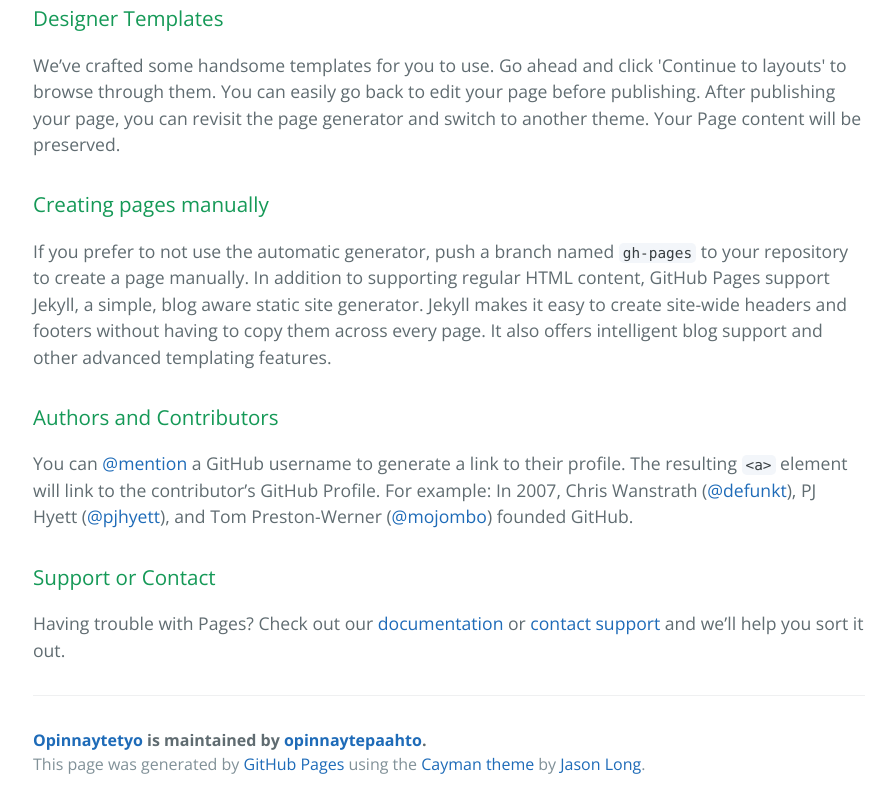
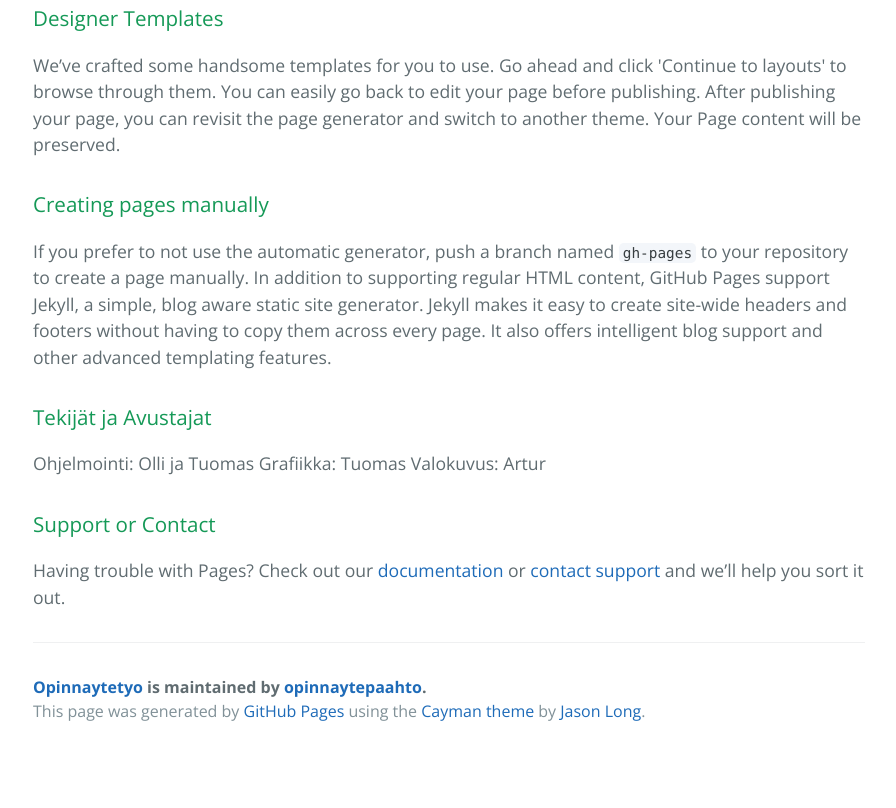
Before and after one commit to opinnaytepaahto/Opinnaytetyo, a plain HTML site: page index.html in a window 1280 px wide. Shown: the part 551-1359 px from the top of the page, without its empty margins (191-1087 px from the left). After the commit the page ends 1306 px from the top, so only its background shows below. Drawn offline with nearby package versions, Linux system fonts and the light colour scheme.

```diff
--- a/index.html
+++ b/index.html
@@ -35,9 +35,11 @@
 <p>If you prefer to not use the automatic generator, push a branch named <code>gh-pages</code> to your repository to create a page manually. In addition to supporting regular HTML content, GitHub Pages support Jekyll, a simple, blog aware static site generator. Jekyll makes it easy to create site-wide headers and footers without having to copy them across every page. It also offers intelligent blog support and other advanced templating features.</p>
 
 <h3>
-<a id="authors-and-contributors" class="anchor" href="#authors-and-contributors" aria-hidden="true"><span class="octicon octicon-link"></span></a>Authors and Contributors</h3>
+<a id="tekijät-ja-avustajat" class="anchor" href="#tekij%C3%A4t-ja-avustajat" aria-hidden="true"><span class="octicon octicon-link"></span></a>Tekijät ja Avustajat</h3>
 
-<p>You can <a href="https://github.com/blog/821" class="user-mention">@mention</a> a GitHub username to generate a link to their profile. The resulting <code>&lt;a&gt;</code> element will link to the contributor’s GitHub Profile. For example: In 2007, Chris Wanstrath (<a href="https://github.com/defunkt" class="user-mention">@defunkt</a>), PJ Hyett (<a href="https://github.com/pjhyett" class="user-mention">@pjhyett</a>), and Tom Preston-Werner (<a href="https://github.com/mojombo" class="user-mention">@mojombo</a>) founded GitHub.</p>
+<p>Ohjelmointi: Olli ja Tuomas
+Grafiikka: Tuomas
+Valokuvus: Artur</p>
 
 <h3>
 <a id="support-or-contact" class="anchor" href="#support-or-contact" aria-hidden="true"><span class="octicon octicon-link"></span></a>Support or Contact</h3>
```
Also changed, not shown: params.json (+1 -1 lines).
